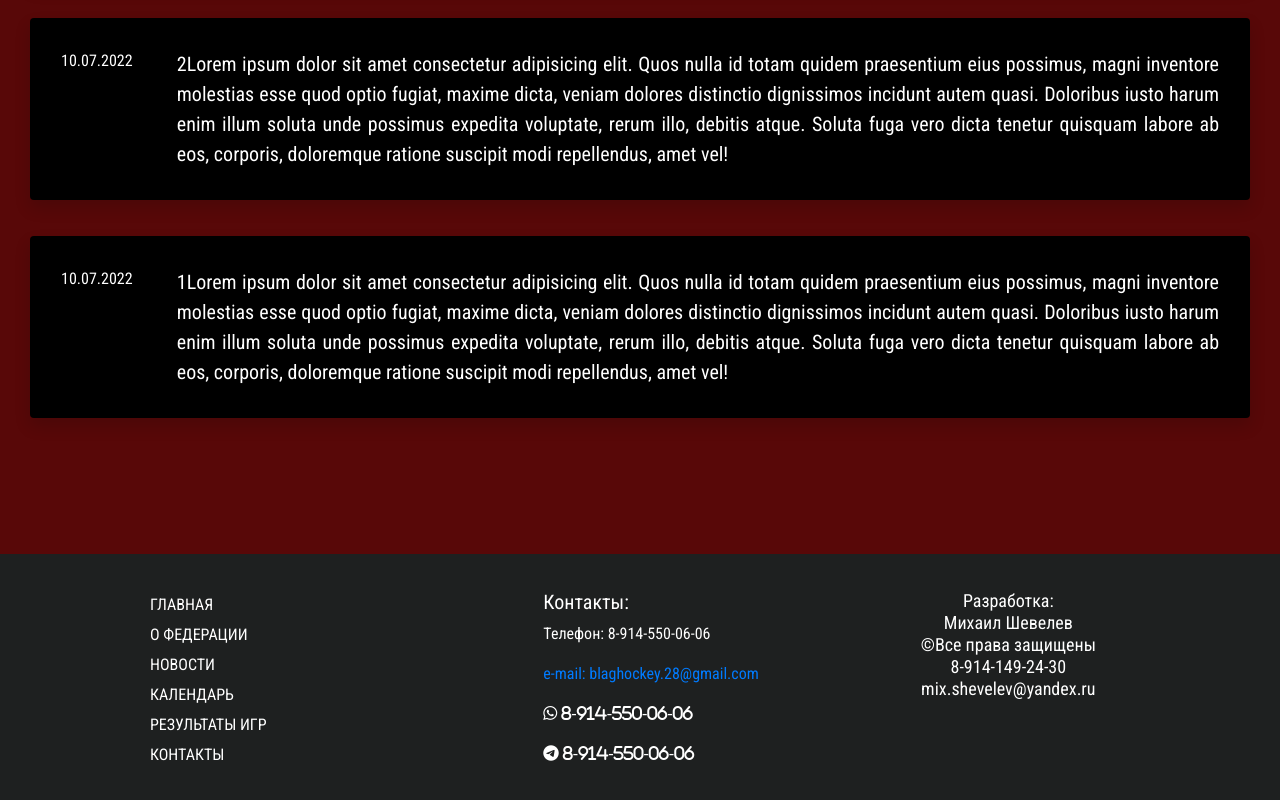
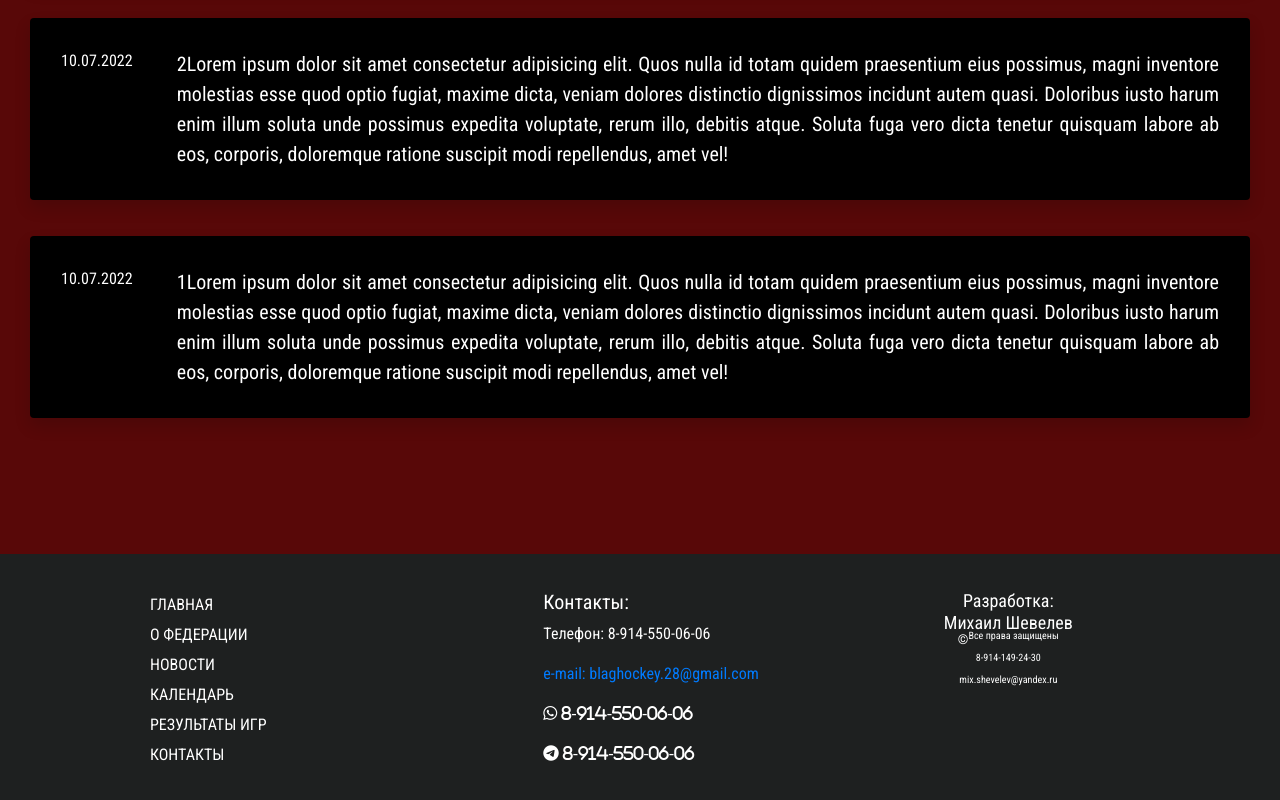
Before and after one commit to mix1979/blag_hockey, a plain HTML site: page pages/news.html in a window 1280 px wide. Shown: the part 748-1548 px from the top of the page. Drawn offline with nearby package versions, Linux system fonts and the light colour scheme.

Commit message:
Update news.html

```diff
--- a/pages/news.html
+++ b/pages/news.html
@@ -155,7 +155,7 @@
                     <br>
                     Михаил Шевелев
                     <br>
-                    &copy;Все права защищены
+                    <sup>&copy;<sup/>Все права защищены
                     <br>
                     8-914-149-24-30
                     <br>
```
